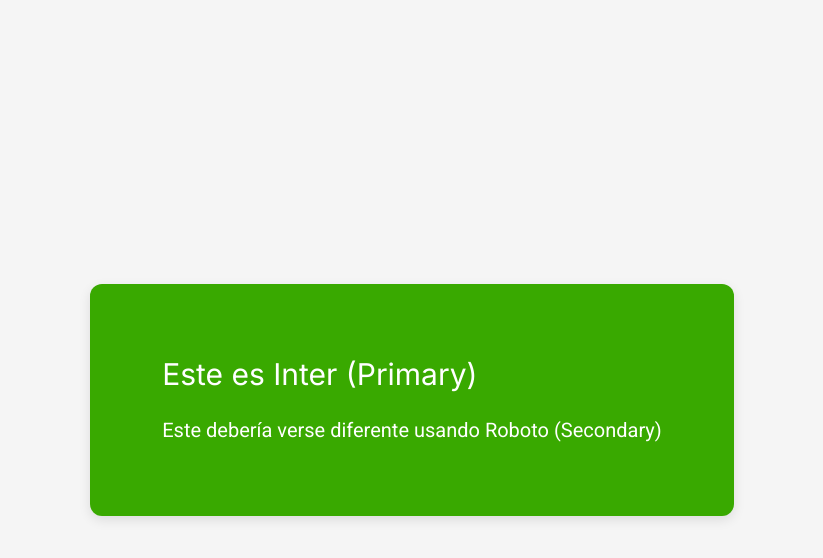
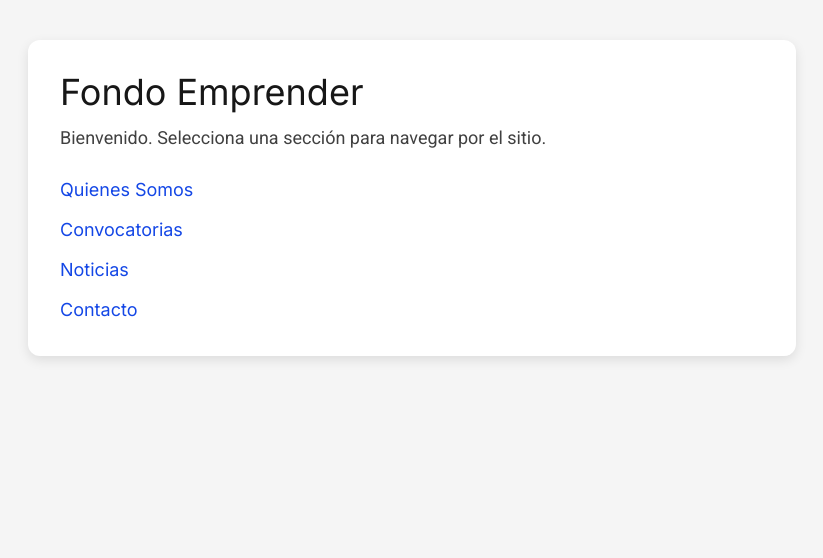
Before and after one commit to oswaldo0187/fondo-emprender-frontend, a Next.js app: page / in a window 1280 px wide. Shown: the top 558 px of the page, without its empty margins (228-1051 px from the left). Built offline with nearby package versions, Linux system fonts and the light colour scheme.

Commit message:
feat: implement main navigation routes [#54]

```diff
--- /dev/null
+++ b/app/contacto/page.tsx
@@ -0,0 +1,12 @@
+export default function ContactoPage() {
+  return (
+    <main className="min-h-screen bg-neutral-100 p-10">
+      <section className="mx-auto max-w-3xl rounded-lg bg-white p-8 shadow-medium">
+        <h1 className="mb-3 text-4xl font-primary text-neutral-900">Contacto</h1>
+        <p className="text-lg font-secondary text-neutral-700">
+          Esta pagina esta en construccion. Pronto habilitaremos nuestros canales de contacto.
+        </p>
+      </section>
+    </main>
+  );
+}
--- /dev/null
+++ b/app/convocatorias/page.tsx
@@ -0,0 +1,12 @@
+export default function ConvocatoriasPage() {
+  return (
+    <main className="min-h-screen bg-neutral-100 p-10">
+      <section className="mx-auto max-w-3xl rounded-lg bg-white p-8 shadow-medium">
+        <h1 className="mb-3 text-4xl font-primary text-neutral-900">Convocatorias</h1>
+        <p className="text-lg font-secondary text-neutral-700">
+          Esta pagina esta en construccion. Pronto publicaremos las convocatorias disponibles.
+        </p>
+      </section>
+    </main>
+  );
+}
--- /dev/null
+++ b/app/noticias/page.tsx
@@ -0,0 +1,12 @@
+export default function NoticiasPage() {
+  return (
+    <main className="min-h-screen bg-neutral-100 p-10">
+      <section className="mx-auto max-w-3xl rounded-lg bg-white p-8 shadow-medium">
+        <h1 className="mb-3 text-4xl font-primary text-neutral-900">Noticias</h1>
+        <p className="text-lg font-secondary text-neutral-700">
+          Esta pagina esta en construccion. Muy pronto veras aqui nuestras noticias mas recientes.
+        </p>
+      </section>
+    </main>
+  );
+}
--- a/app/page.tsx
+++ b/app/page.tsx
@@ -1,18 +1,52 @@
-import Image from "next/image";
+import Link from "next/link";
 
 export default function Home() {
   return (
-    <main className="min-h-screen flex items-center justify-center bg-neutral-100">
-      <div className="bg-primary text-white p-18 rounded-lg shadow-medium space-y-6">
-
-        <h1 className="text-3xl font-primary">
-          Este es Inter (Primary)
+    <main className="min-h-screen bg-neutral-100 p-10">
+      <div className="mx-auto max-w-3xl rounded-lg bg-white p-8 shadow-medium">
+        <h1 className="mb-3 text-4xl font-primary text-neutral-900">
+          Fondo Emprender
         </h1>
-
-        <p className="text-xl font-secondary">
-          Este debería verse diferente usando Roboto (Secondary)
+        <p className="mb-6 text-lg font-secondary text-neutral-700">
+          Bienvenido. Selecciona una sección para navegar por el sitio.
         </p>
 
+        <nav>
+          <ul className="space-y-3">
+            <li>
+              <Link
+                href="/quienes-somos"
+                className="text-lg font-primary text-blue-700 underline-offset-4 hover:underline"
+              >
+                Quienes Somos
+              </Link>
+            </li>
+            <li>
+              <Link
+                href="/convocatorias"
+                className="text-lg font-primary text-blue-700 underline-offset-4 hover:underline"
+              >
+                Convocatorias
+              </Link>
+            </li>
+            <li>
+              <Link
+                href="/noticias"
+                className="text-lg font-primary text-blue-700 underline-offset-4 hover:underline"
+              >
+                Noticias
+              </Link>
+            </li>
+            <li>
+              <Link
+                href="/contacto"
+                className="text-lg font-primary text-blue-700 underline-offset-4 hover:underline"
+              >
+                Contacto
+              </Link>
+            </li>
+          </ul>
+        </nav>
       </div>
     </main>
   );
--- /dev/null
+++ b/app/quienes-somos/page.tsx
@@ -0,0 +1,12 @@
+export default function QuienesSomosPage() {
+  return (
+    <main className="min-h-screen bg-neutral-100 p-10">
+      <section className="mx-auto max-w-3xl rounded-lg bg-white p-8 shadow-medium">
+        <h1 className="mb-3 text-4xl font-primary text-neutral-900">Quienes Somos</h1>
+        <p className="text-lg font-secondary text-neutral-700">
+          Esta pagina esta en construccion. Pronto compartiremos mas informacion sobre nosotros.
+        </p>
+      </section>
+    </main>
+  );
+}
```
